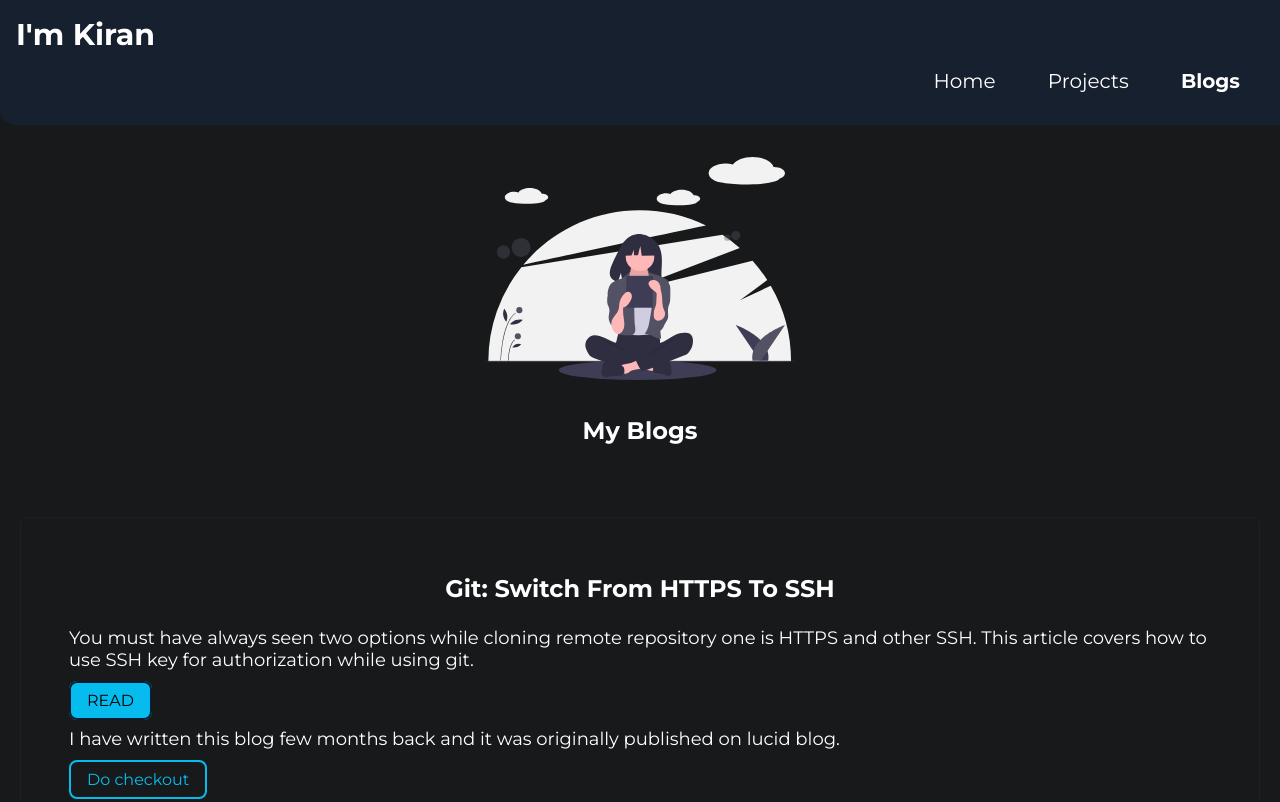
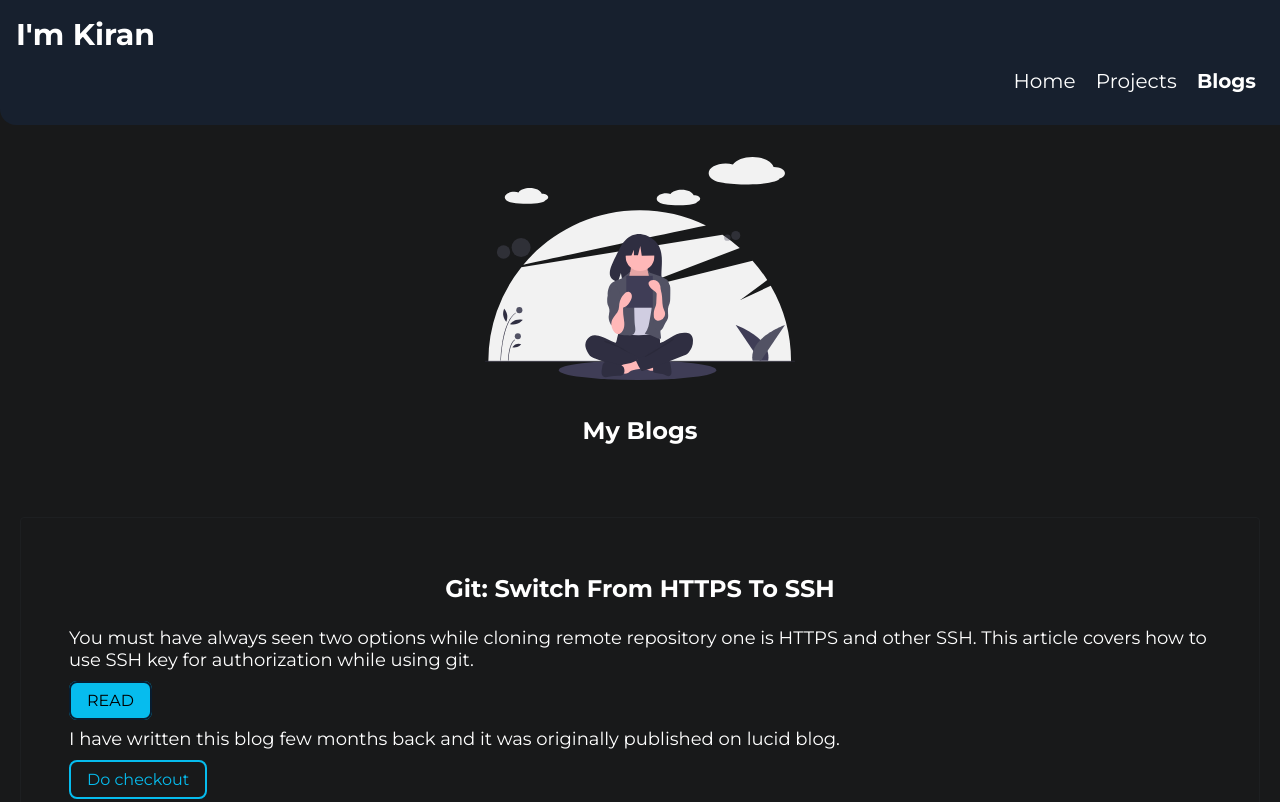
Before and after one commit to kr017/portfolio, a plain HTML site: page blogs.html in a window 1280 px wide. Shown: the top 802 px of the page. Drawn offline with Linux system fonts and the light colour scheme.

Commit message:
fix for nav issue

```diff
--- a/blogs.html
+++ b/blogs.html
@@ -13,15 +13,15 @@
         <div class="nav-brand">I'm Kiran</div>
         <ul class="list-non-bullet nav-pills">
             <li class="list-item-inline ">
-                <a href="/index.html" class="link ">Home</a>
+                <a href="/index.html" class="link nav-link">Home</a>
             </li>
 
             <li class="list-item-inline ">
-                <a href="/projects.html" class="link">Projects</a>
+                <a href="/projects.html" class="link nav-link">Projects</a>
             </li>
 
             <li class="list-item-inline link-active">
-                <a href="/blogs.html" class="link">Blogs</a>
+                <a href="/blogs.html" class="link nav-link">Blogs</a>
             </li>
         </ul>
     </nav>
```
Also changed, not shown: blogs/dummy_blog.html (+3 -3 lines), blogs/git_https_to_ssh.html (+3 -3 lines), projects.html (+3 -3 lines).
